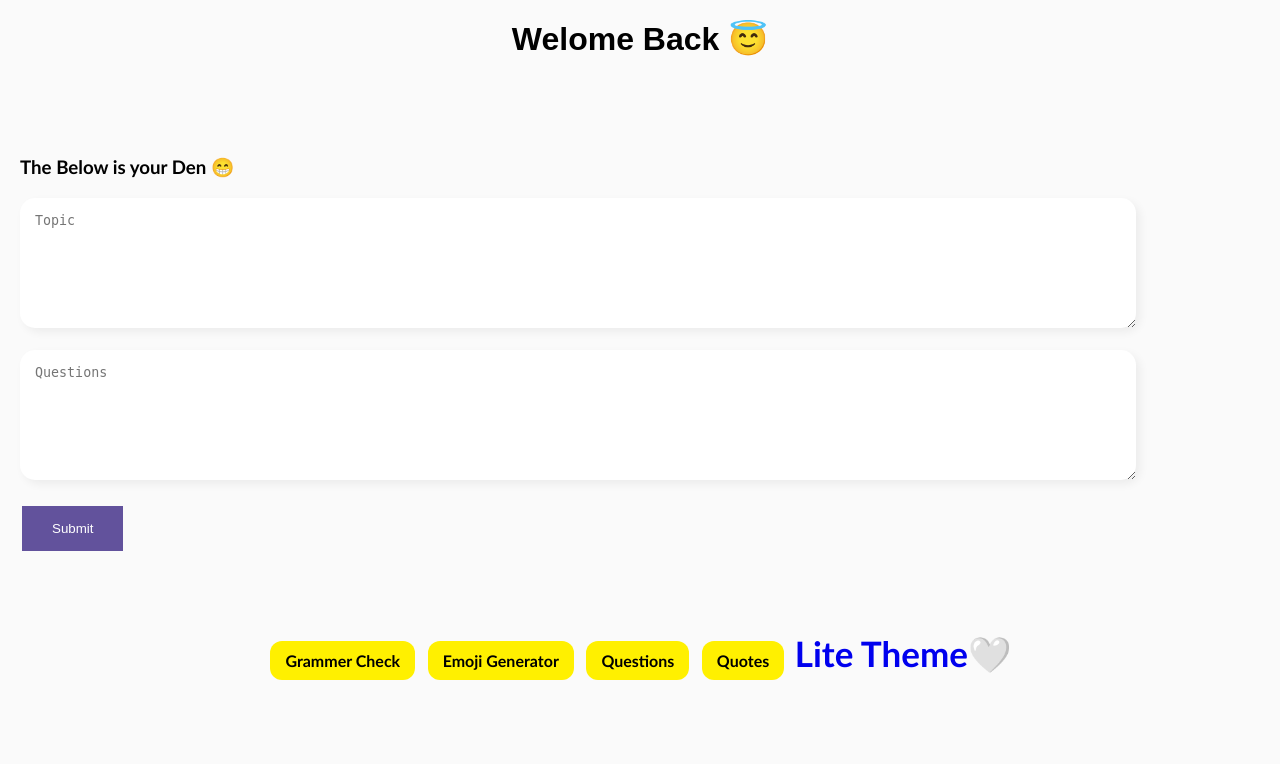
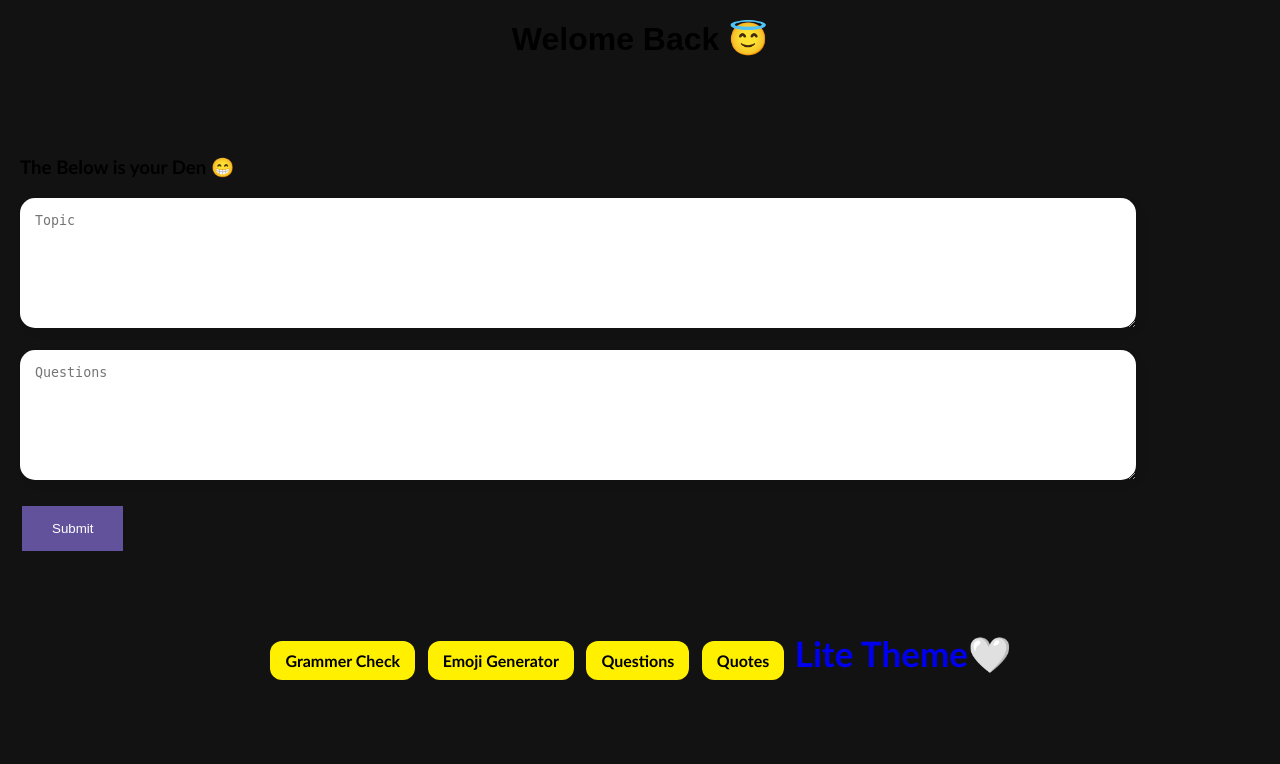
Before and after one commit to Mukesh23012000/Den, a Django app: page /white in a window 1280 px wide. Shown: the top 764 px of the page. Run offline with Django 4.2, Linux system fonts and the light colour scheme; some web fonts are replaced.

Commit message:
Update index.html

```diff
--- a/templates/index.html
+++ b/templates/index.html
@@ -36,7 +36,6 @@
 				}
 			body {
 				margin:20px;
-				background-color: #fafafa;
 				font-family:Calibri;
 				}
 			textarea {
```
